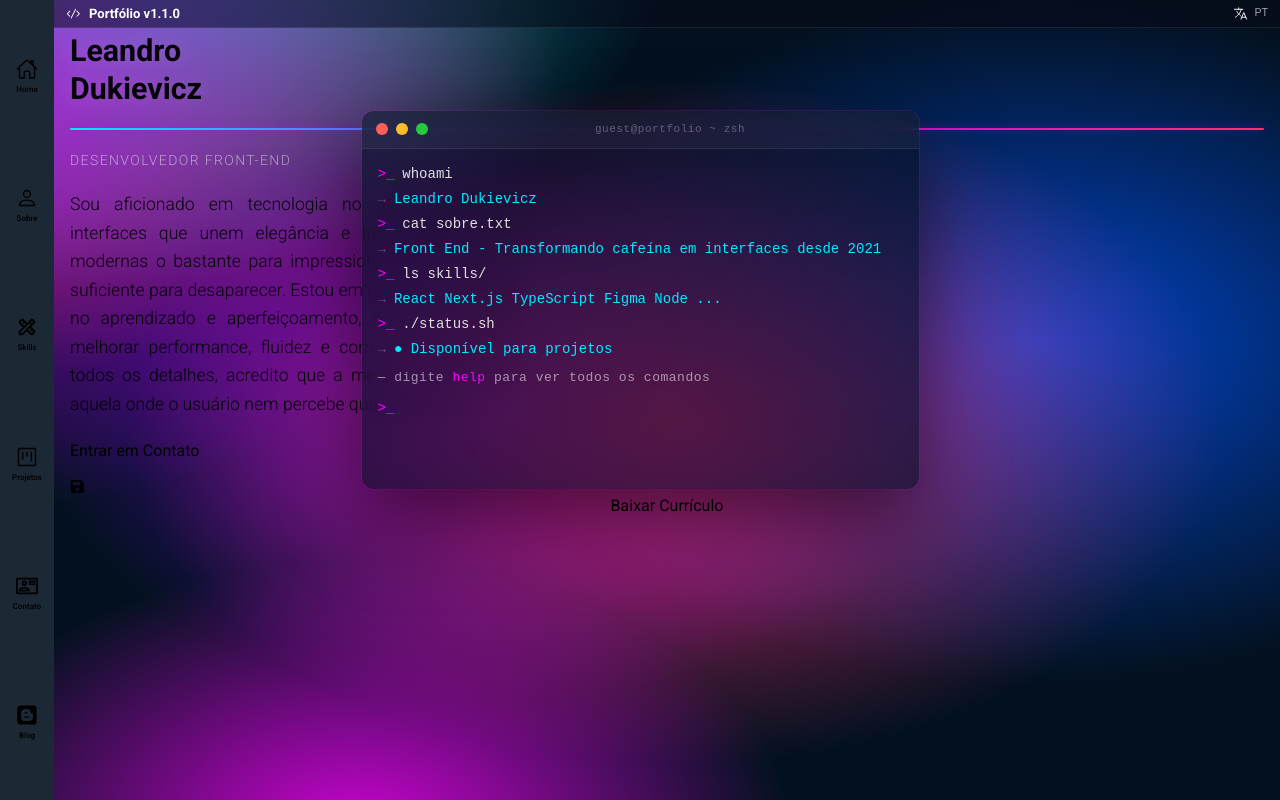
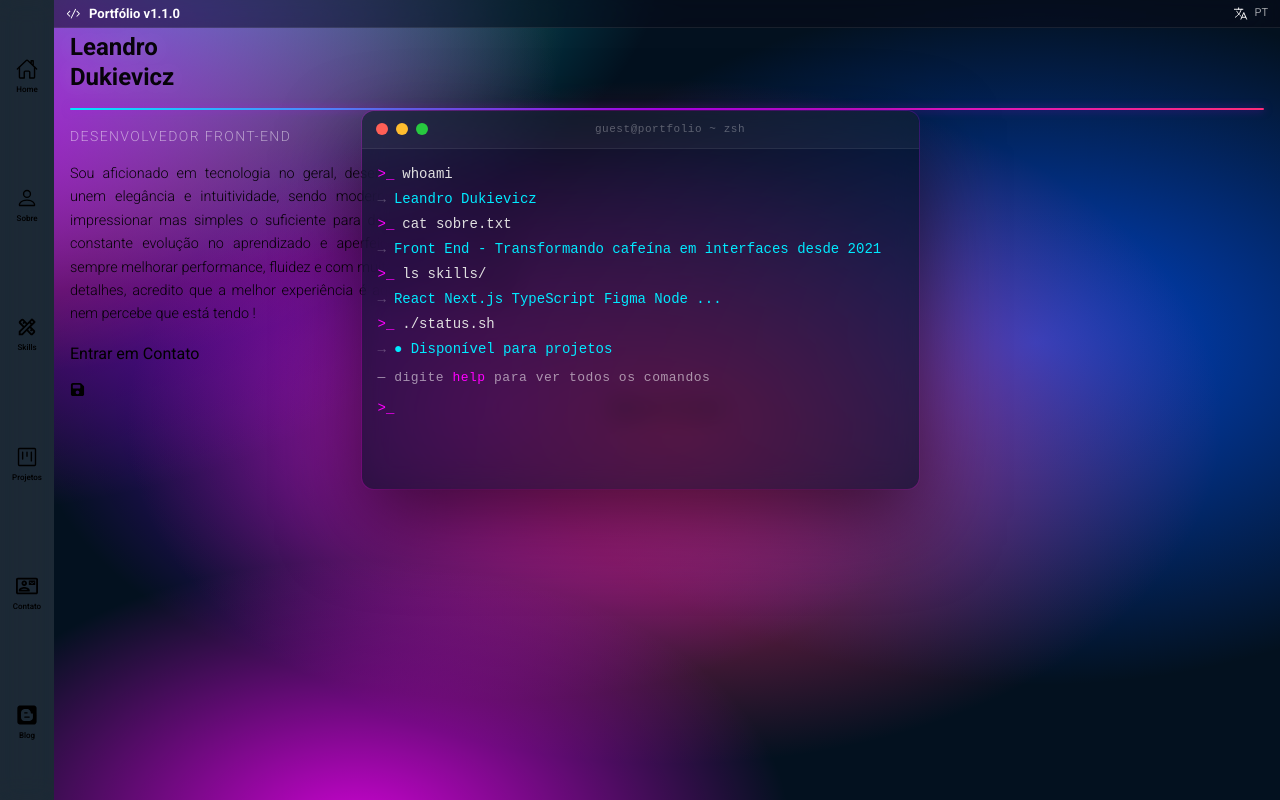
Before and after one commit to LeandroDukievicz/Portifolio-Cyber-Dukie, a Next.js app: page / in a window 1280 px wide. Built offline with nearby package versions, Linux system fonts and the light colour scheme.

Commit message:
fix: reduzir div de apresentação em 20% — h1, bio, min-width e gap

```diff
--- a/app/page.tsx
+++ b/app/page.tsx
@@ -113,10 +113,10 @@ export default function Page() {
       <div className="absolute inset-0 flex flex-col lg:flex-row items-center justify-between px-4 md:px-12 lg:px-20 pt-7 pb-4 lg:pb-0 gap-4 lg:gap-0 overflow-y-auto lg:overflow-hidden">
 
         {/* Left — nome */}
-        <div className="flex flex-col gap-5 items-start lg:ml-[3vw] xl:ml-[4vw] 2xl:ml-[0px] lg:mr-0 mt-1 sm:mt-4 lg:-mt-[100px] w-full lg:w-auto lg:min-w-[520px] xl:min-w-[560px]">
+        <div className="flex flex-col gap-4 items-start lg:ml-[3vw] xl:ml-[4vw] 2xl:ml-[0px] lg:mr-0 mt-1 sm:mt-4 lg:-mt-[100px] w-full lg:w-auto lg:min-w-[416px] xl:min-w-[448px]">
 
           <h1
-            className="text-[1.9rem] sm:text-[3.15rem] md:text-[4.2rem] lg:text-[5rem] xl:text-[6.3rem] font-extrabold leading-tight"
+            className="text-[1.5rem] sm:text-[2.5rem] md:text-[3.4rem] lg:text-[4rem] xl:text-[5rem] font-extrabold leading-tight"
             style={{
               WebkitFontSmoothing: "antialiased",
               opacity: visible[0] ? 0.95 : 0,
@@ -162,7 +162,7 @@ export default function Page() {
           </p>
 
           <p
-            className="max-w-md text-[1.1rem] font-light leading-relaxed text-justify"
+            className="max-w-md text-[0.9rem] font-light leading-relaxed text-justify"
             style={{
               WebkitFontSmoothing: "antialiased",
               textShadow: "0 0 20px rgba(255,255,255,0.15)",
```
